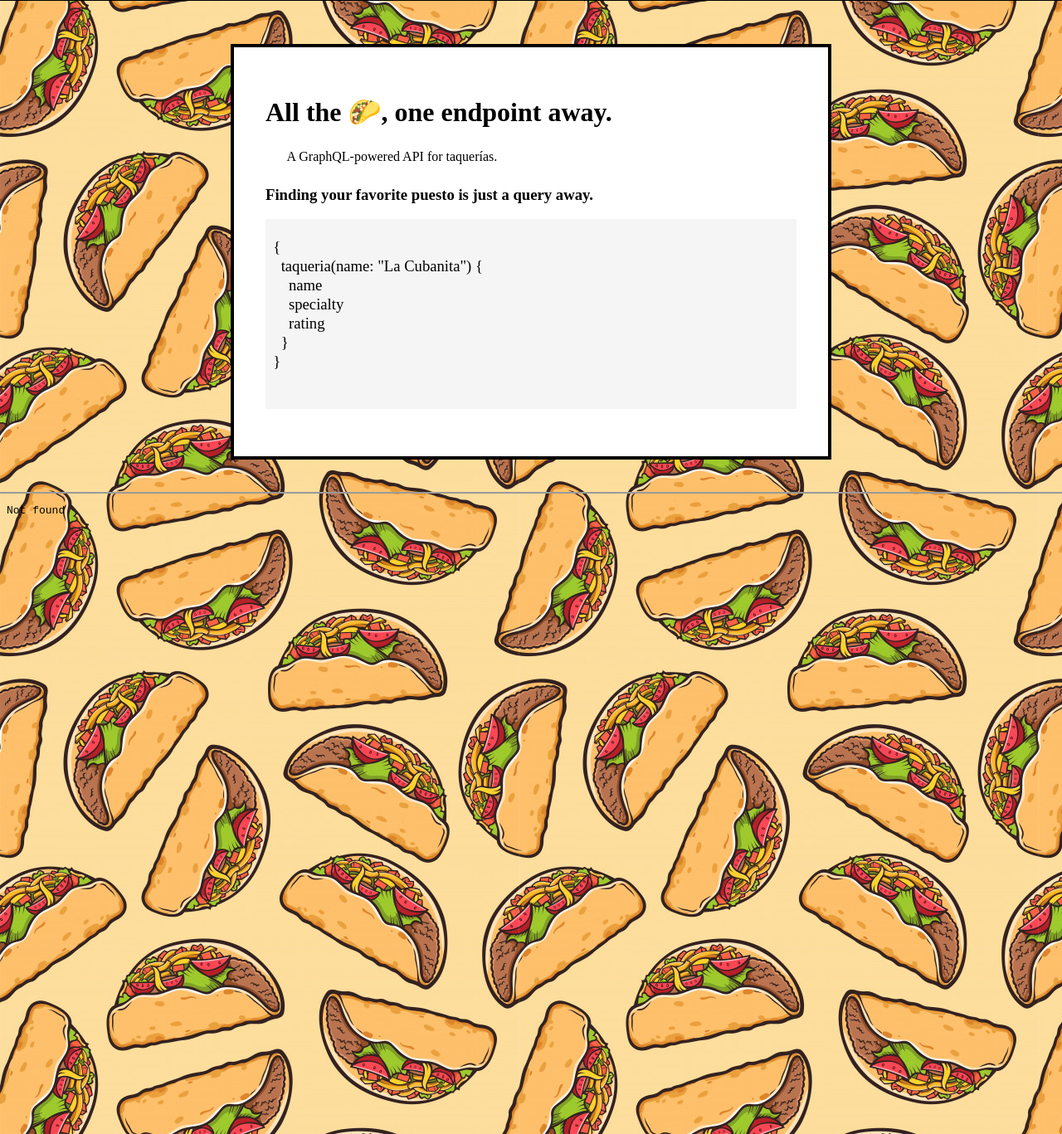
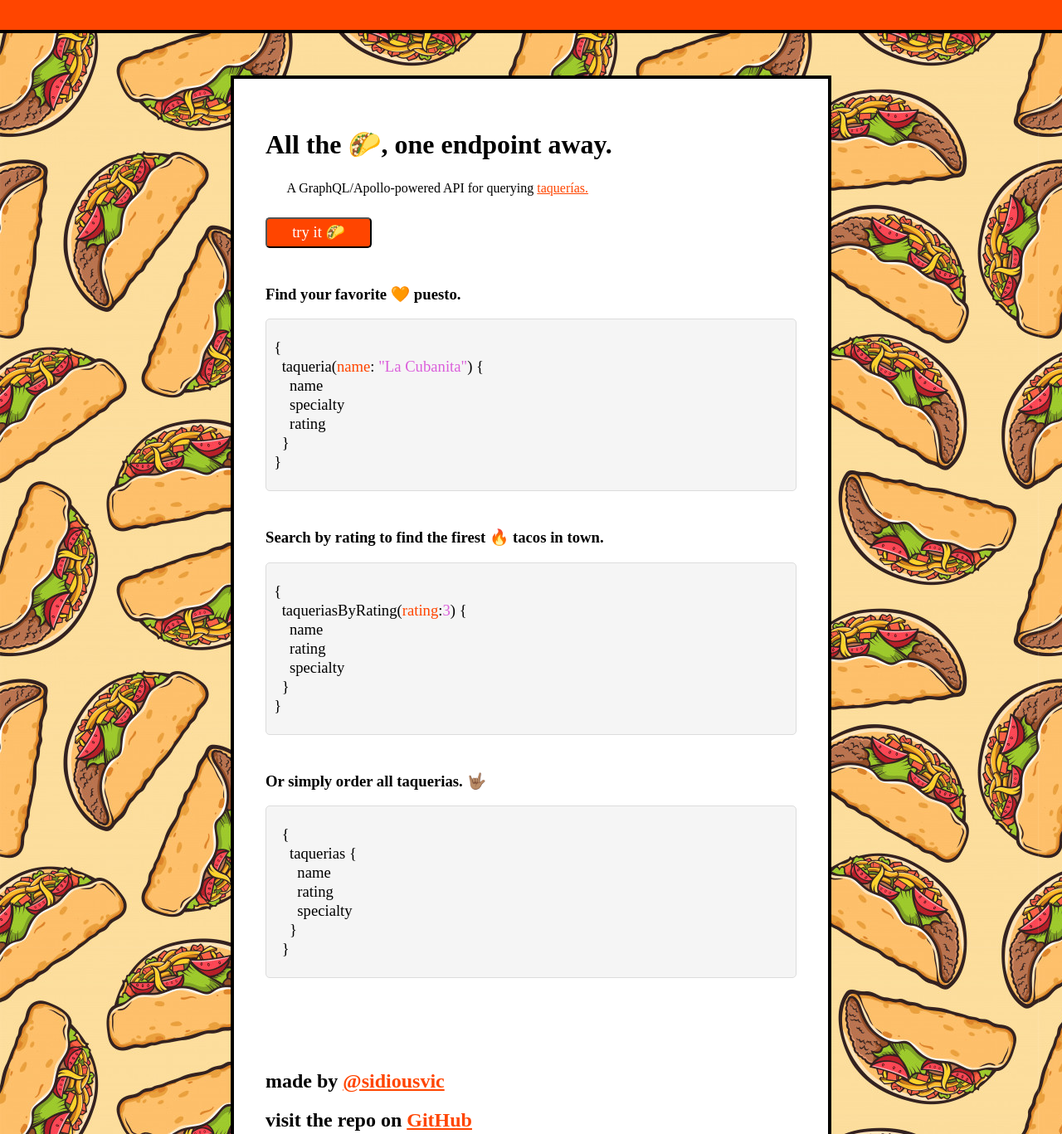
Before and after one commit to sidiousvic/taqapi, a website: page index.html in a window 1280 px wide. Shown: the part 109-1476 px from the top of the page at 83% size. Drawn offline with Linux system fonts and the light colour scheme.

Commit message:
Updated styles, html,  README

```diff
--- a/css/index.css
+++ b/css/index.css
@@ -69,13 +69,57 @@ code {
   font-family: Fira Code;
 }
 
-.line-numbers {
-  font-style: Fira Code;
+.snippet {
+  font-family;: Fira Code;
   font-size: 14pt;
   background: whitesmoke;
+  border: gainsboro 1px solid;
+  border-radius: 5px;
+}
+
+button {
+  font-size: 14pt;
+  width: 20%;
+  color: white;
+  height: 10%;
+  background: orangered;
+  border-radius: 5px;
+  cursor: pointer;
+}
+
+button p {
+  font-family: Fira Code;
+}
+
+button:focus {
+  outline: none;
 }
 
 iframe {
   margin-top: 3%;
   height: 100vh;
 }
+
+
+#taquerias-by-rating {
+  display: block;
+  height: 300px;
+}
+
+pre {
+  overflow-x: auto;
+  white-space: pre-wrap;
+  white-space: -moz-pre-wrap;
+  white-space: -pre-wrap;
+  white-space: -o-pre-wrap;
+  word-wrap: break-word;
+}
+
+.sample {
+  margin-top: 7%;
+}
+
+a {
+  text-decoration: underline;
+  color: orangered;
+}
--- a/index.html
+++ b/index.html
@@ -10,7 +10,7 @@
     <nav>
       <div class="title"><p>taqAPI 🌮</p></div>
 
-      <div class="navButtons">
+      <!-- <div class="navButtons">
         <div class="navButton">
           <p>casa</p>
         </div>
@@ -20,31 +20,80 @@
         <div class="navButton">
           <p>try</p>
         </div>
-      </div>
+      </div> -->
     </nav>
 
     <div class="readMe">
       <h1>All the 🌮, one endpoint away.</h1>
       <p>
-        A GraphQL-powered API for taquerías.
+        A GraphQL/Apollo-powered API for querying
+        <a href="https://en.wikipedia.org/wiki/Taco_stand">taquerías.</a>
       </p>
 
-      <h3>Finding your favorite puesto is just a query away.</h3>
+      <a href="#try"
+        ><button><p>try it 🌮</p></button></a
+      >
 
-      <pre class="line-numbers">
-            <code class="language-css">
+      <div class="sample">
+        <h3>Find your favorite 🧡 puesto.</h3>
+
+        <pre class="snippet">
+          <code class="language-css">
   {
-    taqueria(name: "La Cubanita") {
+    taqueria(<span style="color: orangered">name</span>: <span style="color: rgb(219, 95, 219)">"La Cubanita"</span>) {
       name
       specialty
       rating
     }
-  }
-            </code>
+  }  </code>
+        </pre>
+      </div>
+
+      <div class="sample">
+        <h3>Search by rating to find the firest 🔥 tacos in town.</h3>
+
+        <pre class="snippet">
+          <code class="language-css">
+  {
+    taqueriasByRating(<span style="color: orangered">rating</span>:<span style="color: rgb(219, 95, 219)">3</span>) {
+      name
+      rating
+      specialty
+    }
+  }              </code>
+        </pre>
+      </div>
+
+      <div class="sample">
+        <h3>Or simply order all taquerias. 🤟🏽</h3>
+
+        <pre class="snippet">
+            <code class="language-css">
+    {
+      taquerias {
+        name
+        rating
+        specialty
+      }
+    }               </code>
           </pre>
+      </div>
+      <br />
+      <br />
+      <br />
+      <br />
+      <h2>made by <a href="sidiousvic.dev">@sidiousvic</a></h2>
+      <h2>
+        visit the repo on
+        <a href="https://github.com/sidiousvic/taqapi">GitHub</a>
+      </h2>
     </div>
 
-    <iframe id="try" src="http://localhost:4000/graphql" width="100%"></iframe>
+    <iframe
+      id="try"
+      src="http://localhost:4000/graphql?query=%7B%0A%20%20taqueria%28name%3A%20%22La%20Cubanita%22%29%20%7B%0A%20%20%20%20name%0A%20%20%20%20specialty%0A%20%20%20%20rating%0A%20%20%7D%0A%7D%0A%0A%23%20%7B%0A%23%20%20%20taqueriasByRating%28rating%3A%203%29%20%7B%0A%23%20%20%20%20%20name%0A%23%20%20%20%20%20rating%0A%23%20%20%20%20%20specialty%0A%23%20%20%20%7D%0A%23%20%7D%0A%0A%23%20%7B%0A%23%20%20%20taquerias%20%7B%0A%23%20%20%20%20%20name%0A%23%20%20%20%20%20rating%0A%23%20%20%20%20%20specialty%0A%23%20%20%20%7D%0A%23%20%7D%0A"
+      width="100%"
+    ></iframe>
 
     <link rel="stylesheet" href="css/index.css" />
   </body>
--- a/index.js
+++ b/index.js
@@ -52,7 +52,6 @@ const resolvers = {
     },
     taqueriasByRating: (rt, rq) => {
       const tacoRating = _tacoParse(rq.rating);
-      console.log(tacoRating);
       return knex
         .select('*')
         .from('taquerias')
```
Also changed, not shown: README.md.
